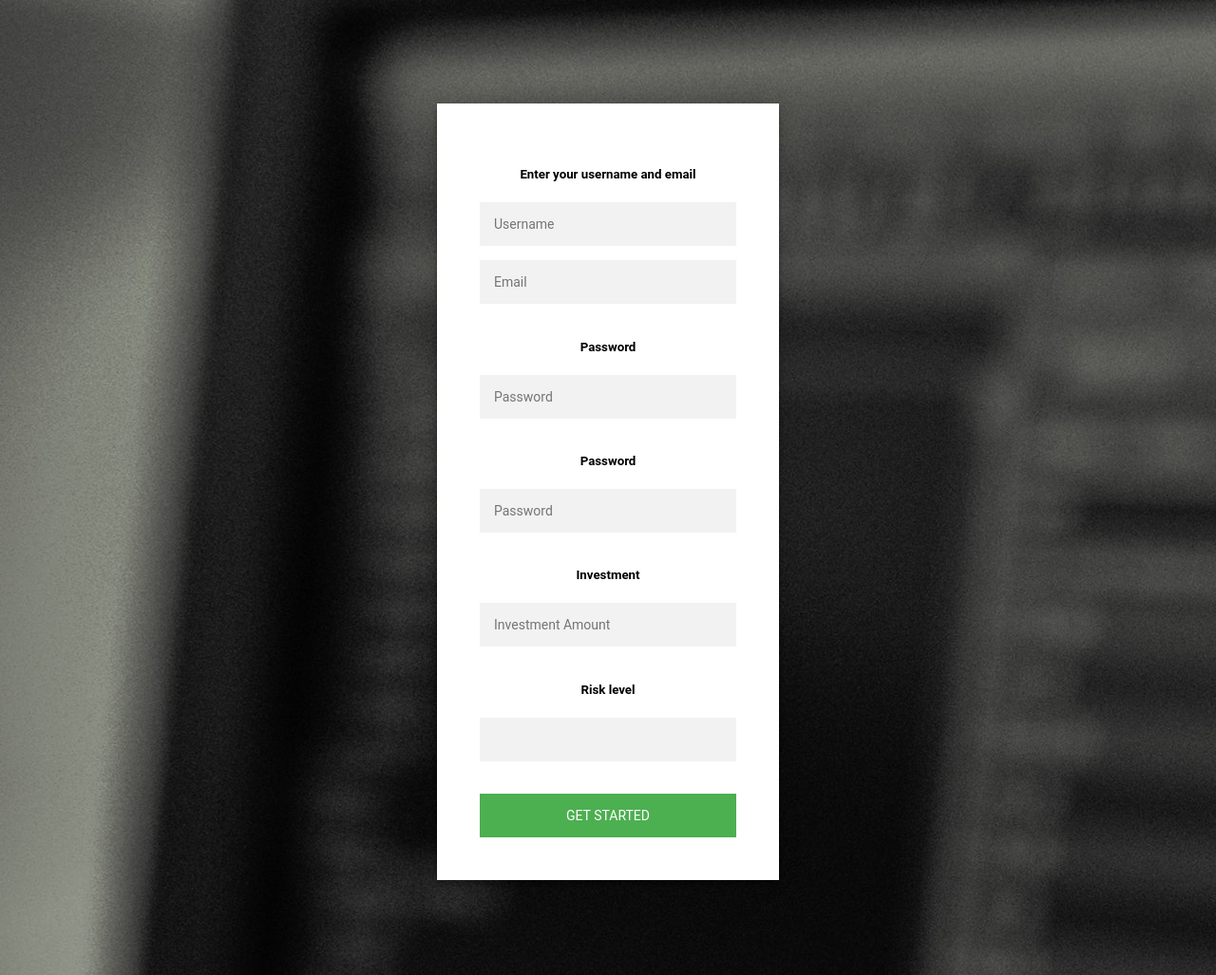
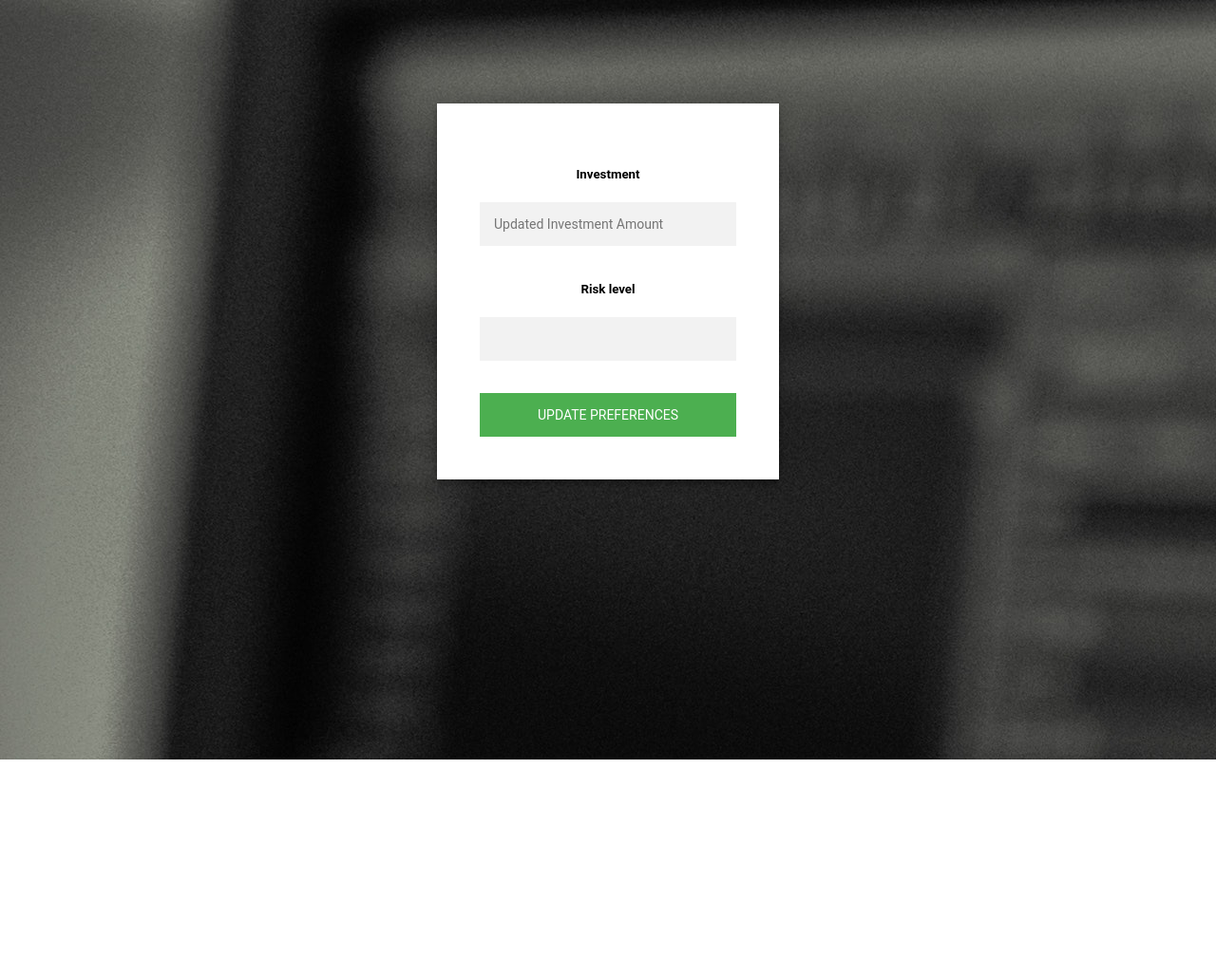
Before and after one commit to SteveDengZishi/robot-stock-trader, a Python web app: template templates/changePref.html in a window 1280 px wide. Shown: the whole page at 95% size. After the commit the page ends 800 px from the top, so only its background shows below. Run offline with Jinja, Linux system fonts and the light colour scheme; the template is opened without the code that fills it, so the values that code supplies are empty, except form fields; form fields are guessed from the names that the template uses.

Commit message:
trimming change pref form

```diff
--- a/templates/changePref.html
+++ b/templates/changePref.html
@@ -1,7 +1,7 @@
 {% extends "layout.html" %}
 
 {% block title %}
-<title>Trader Preference</title>
+<title>Trader Preferences</title>
 {% endblock %}
 
 {% block css %}
@@ -11,52 +11,9 @@
 {% block content %}
 	<div class="login-page">
 	  <div class="form">
-	    <form class="login-form" action="/signup" method="POST">
+	    <form class="login-form" action="/changePref" method="POST">
 	    	{{ form.hidden_tag() }}
-	    	<h5>Enter your username and email</h5>
-	      	<div>
-	      		{% if form.username.errors %}
-	      			{% for error in form.username.errors %}
-	      				<p id="error-message">{{ error }}</p>
-	      			{% endfor %}
-	      		{% endif %}
-
-	      		{{ form.username(placeholder="Username") }}
-
-	 			{% if form.email.errors %}
-	      			{% for error in form.email.errors %}
-	      				<p id="error-message">{{ error }}</p>
-	      			{% endfor %}
-	      		{% endif %}
-
-	      		{{ form.email(placeholder="Email") }}
-	      	</div>
-
-	      	<div>
-	      		<h5>{{ form.password.label }}</h5>
-
-	      		{% if form.password.errors %}
-	      			{% for error in form.password.errors %}
-	      				<p id="error-message">{{ error }}</p>
-	      			{% endfor %}
-	      		{% endif %}
-
-	      		{{ form.password(placeholder="Password") }}
-	      	</div>
-
-	      	<div>
-	      		<h5>{{ form.password1.label }}</h5>
-
-	      		{% if form.password1.errors %}
-	      			{% for error in form.password1.errors %}
-	      				<p id="error-message">{{ error }}</p>
-	      			{% endfor %}
-	      		{% endif %}
-
-	      		{{ form.password1(placeholder="Password") }}
-	      	</div>
-
-	      	<div>
+			<div>
 	      		<h5>{{ form.investment.label }}</h5>
 
 	      		{% if form.investment.errors %}
@@ -65,7 +22,7 @@
 	      			{% endfor %}
 	      		{% endif %}
 
-	      		{{ form.investment(placeholder="Investment Amount") }}
+	      		{{ form.investment(placeholder="Updated Investment Amount") }}
 	      	</div>
 
 	      	<div>
@@ -75,7 +32,7 @@
 
 	      	<br>
 
-	      	<button type="submit">Get Started</button>
+	      	<button type="submit">Update Preferences</button>
 	    </form>
 	  </div>
 	</div>
```
